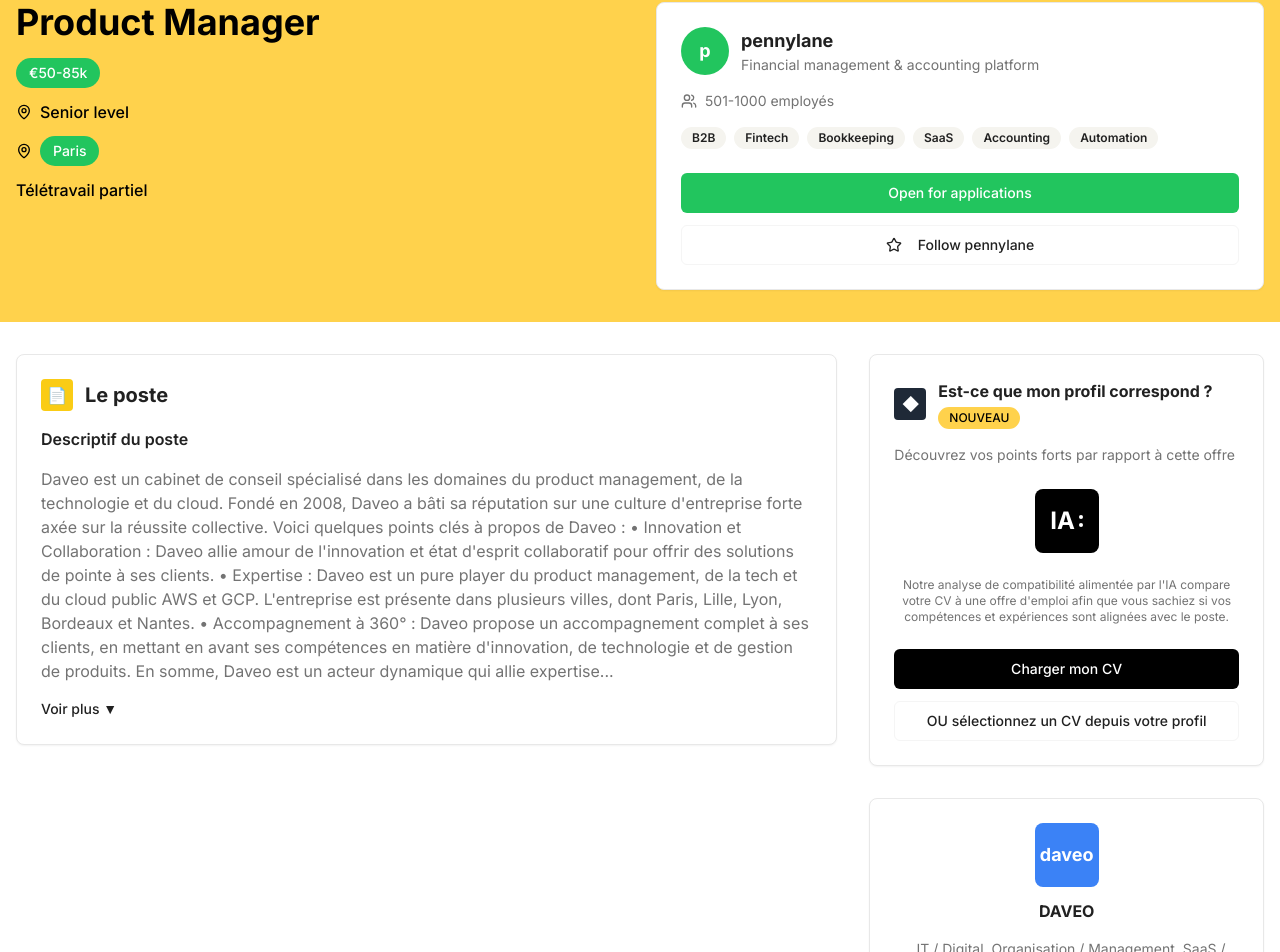
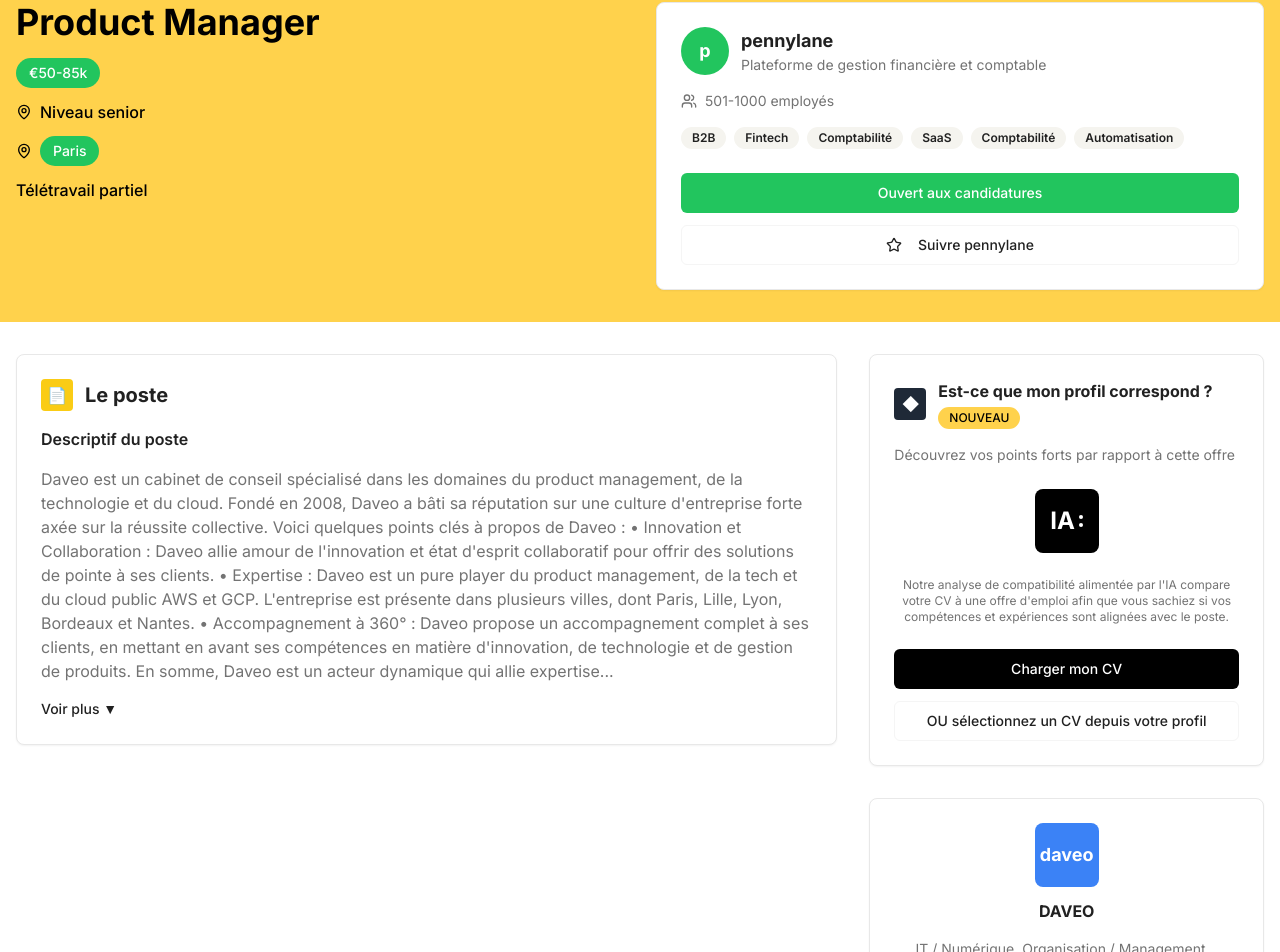
Before and after one commit to IvandeMurard/prototype-wttj, a React (Vite) app: page /job/1 in a window 1280 px wide. Shown: the part 159-1111 px from the top of the page. Built offline with nearby package versions, Linux system fonts and the light colour scheme.

Commit message:
Translate job detail page to French
Translate English elements on the job detail page to French.

```diff
--- a/src/pages/JobDetail.tsx
+++ b/src/pages/JobDetail.tsx
@@ -15,13 +15,13 @@ const JobDetail = () => {
     id: 1,
     title: "Product Manager",
     company: "pennylane",
-    companyDescription: "Financial management & accounting platform",
+    companyDescription: "Plateforme de gestion financière et comptable",
     employees: "501-1000 employés",
     salary: "€50-85k",
-    level: "Senior level",
+    level: "Niveau senior",
     location: "Paris",
     workType: "Télétravail partiel",
-    tags: ["B2B", "Fintech", "Bookkeeping", "SaaS", "Accounting", "Automation"],
+    tags: ["B2B", "Fintech", "Comptabilité", "SaaS", "Comptabilité", "Automatisation"],
     description: `Daveo est un cabinet de conseil spécialisé dans les domaines du product management, de la technologie et du cloud. Fondé en 2008, Daveo a bâti sa réputation sur une culture d'entreprise forte axée sur la réussite collective. Voici quelques points clés à propos de Daveo :
 
 • Innovation et Collaboration : Daveo allie amour de l'innovation et état d'esprit collaboratif pour offrir des solutions de pointe à ses clients.
@@ -109,11 +109,11 @@ En somme, Daveo est un acteur dynamique qui allie expertise...`
 
                 <div className="space-y-3">
                   <Button className="w-full bg-green-500 hover:bg-green-600 text-white">
-                    Open for applications
+                    Ouvert aux candidatures
                   </Button>
                   <Button variant="outline" className="w-full">
                     <Star className="h-4 w-4 mr-2" />
-                    Follow {job.company}
+                    Suivre {job.company}
                   </Button>
                 </div>
               </CardContent>
@@ -236,7 +236,7 @@ En somme, Daveo est un acteur dynamique qui allie expertise...`
                 <div className="space-y-2 text-sm text-muted-foreground mb-4">
                   <div className="flex items-center">
                     <Building className="h-4 w-4 mr-2" />
-                    IT / Digital, Organisation / Management, SaaS / Cloud...
+                    IT / Numérique, Organisation / Management, SaaS / Cloud...
                   </div>
                   <div className="flex items-center">
                     <Users className="h-4 w-4 mr-2" />
```
